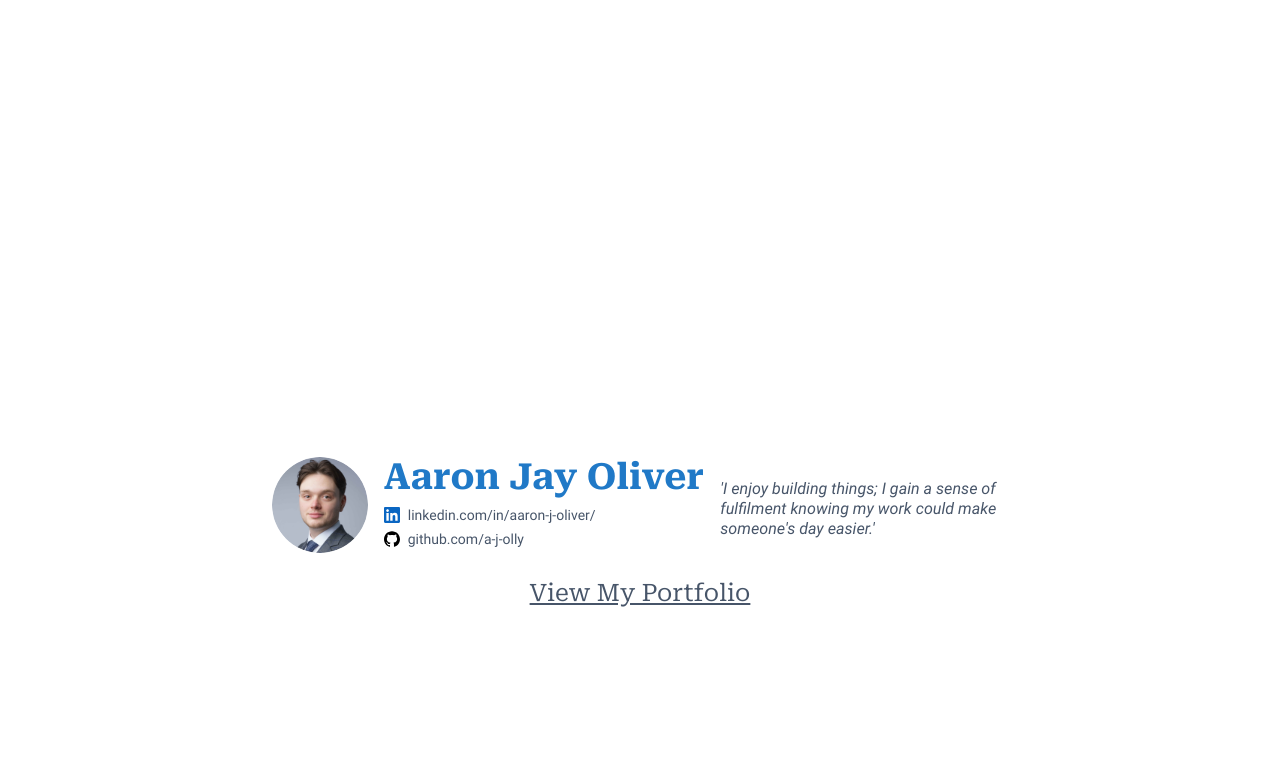
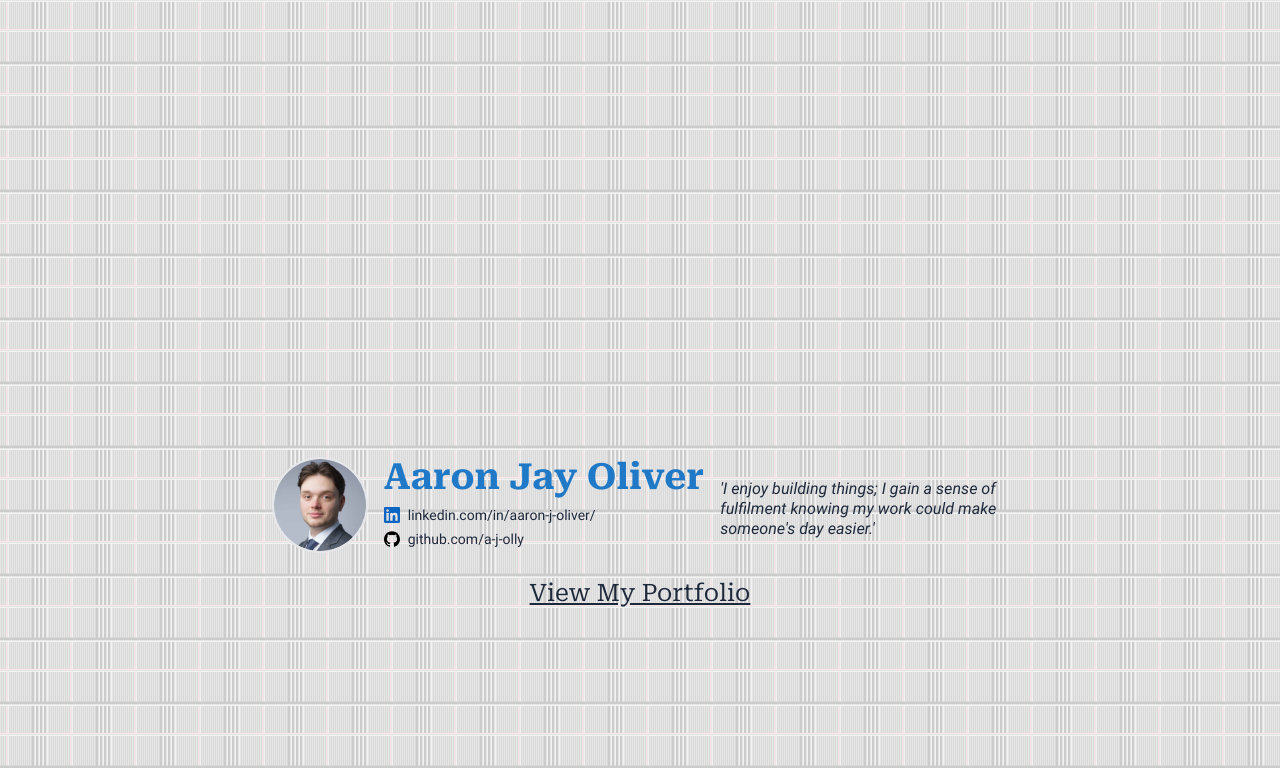
Before and after one commit to a-j-olly/aaronjayoliver.com, a SvelteKit app in the folder fe/: page / in a window 1280 px wide. Shown: the part 675-1443 px from the top of the page. Built offline with nearby package versions, Linux system fonts and the light colour scheme.

Commit message:
Created page background, updated styling.

```diff
--- a/fe/src/app.css
+++ b/fe/src/app.css
@@ -1,6 +1,68 @@
 @import 'tailwindcss/base';
 @import 'tailwindcss/components';
 @import 'tailwindcss/utilities';
+
+body {
+	background-image: repeating-linear-gradient(
+			180deg,
+			#ffe6e6 0px,
+			#ffe6e6 1px,
+			#e6e6e6 1px,
+			#e6e6e6 2px,
+			#f2f2f2 2px,
+			#f2f2f2 3px,
+			transparent 3px,
+			transparent 32px,
+			#cccccc 33px,
+			#cccccc 35px,
+			#e6e6e6 35px,
+			#e6e6e6 36px,
+			#f2f2f2 36px,
+			#f2f2f2 37px,
+			transparent 37px,
+			transparent 64px
+		),
+		repeating-linear-gradient(
+			90deg,
+			transparent 0px,
+			transparent 6px,
+			#ffe6e6 6px,
+			#ffe6e6 7px,
+			#e6e6e6 7px,
+			#e6e6e6 8px,
+			#f2f2f2 8px,
+			#f2f2f2 9px,
+			transparent 9px,
+			transparent 32px,
+			#cccccc 32px,
+			#cccccc 34px,
+			#e6e6e6 34px,
+			#e6e6e6 35px,
+			#f2f2f2 35px,
+			#f2f2f2 36px,
+			#cccccc 36px,
+			#cccccc 38px,
+			#e6e6e6 38px,
+			#e6e6e6 39px,
+			#f2f2f2 39px,
+			#f2f2f2 40px,
+			#cccccc 40px,
+			#cccccc 42px,
+			#e6e6e6 42px,
+			#e6e6e6 43px,
+			#f2f2f2 43px,
+			#f2f2f2 44px,
+			#cccccc 44px,
+			#cccccc 46px,
+			#e6e6e6 46px,
+			#e6e6e6 47px,
+			#f2f2f2 47px,
+			#f2f2f2 48px,
+			transparent 48px,
+			transparent 64px
+		),
+		repeating-linear-gradient(90deg, #e6e6e6, #e6e6e6 1px, #d9d9d9 1px, #d9d9d9 2px);
+}
 
 @layer base {
 	/* roboto-regular - latin */
--- a/fe/src/routes/+error.svelte
+++ b/fe/src/routes/+error.svelte
@@ -4,7 +4,7 @@
 
 <div class="flex h-screen flex-col items-center justify-center">
 	<div class="flex flex-col items-center justify-center">
-		<h1 class="text-dark-blue font-serif text-4xl">{$page.status} - {$page.error?.message}</h1>
+		<h1 class="text-dark-blue font-bold font-serif text-2xl sm:text-4xl">{$page.status} - {$page.error?.message}</h1>
 		{#if $page.status == 404}
 			{#if $page.url.pathname === '/blog'}
 				<p class="mt-2">Page is under contruction!</p>
--- a/fe/src/routes/+page.svelte
+++ b/fe/src/routes/+page.svelte
@@ -15,7 +15,9 @@
 <div class="flex flex-col items-center justify-center">
 	<!-- page 1 -->
 	<div class="flex h-screen items-center justify-center">
-		<div class="flex h-min flex-row items-center justify-center divide-x-2 font-serif">
+		<div
+			class="flex h-min flex-row items-center justify-center divide-x-4 divide-slate-600 font-serif"
+		>
 			<ul class="text-dark-blue pr-3 text-right text-4xl font-bold">
 				<li>
 					<h1>Aaron</h1>
@@ -28,7 +30,7 @@
 				</li>
 			</ul>
 
-			<ul class="pl-3 text-4xl text-slate-600">
+			<ul class="pl-3 text-4xl text-slate-800">
 				<li>
 					<a
 						class="underline hover:text-blue-600 hover:decoration-blue-600"
@@ -50,9 +52,9 @@
 
 	<!-- page 2 -->
 	<div class="flex h-screen flex-col items-center justify-center" id="about">
-		<div class="m-2 flex flex-wrap gap-x-4 py-2">
+		<div class="m-2 flex flex-wrap justify-center gap-x-4 py-2">
 			<div class="min-w-12">
-				<img class="max-w-24 rounded-full bg-gray-50" src={portrait} alt="Aaron Jay Oliver" />
+				<img class="max-w-24 rounded-full border-2" src={portrait} alt="Aaron Jay Oliver" />
 			</div>
 
 			<div class="flex min-w-36 gap-x-4">
@@ -72,7 +74,7 @@
 							/>
 						</svg>
 						<a
-							class="truncate text-sm text-slate-600 hover:text-blue-600 hover:decoration-blue-600"
+							class="truncate text-sm text-slate-800 hover:text-blue-600 hover:decoration-blue-600"
 							href="https://www.linkedin.com/in/aaron-j-oliver/">linkedin.com/in/aaron-j-oliver/</a
 						>
 					</div>
@@ -85,14 +87,14 @@
 							/>
 						</svg>
 						<a
-							class="truncate text-sm text-slate-600 hover:text-blue-600 hover:decoration-blue-600"
+							class="truncate text-sm text-slate-800 hover:text-blue-600 hover:decoration-blue-600"
 							href="https://github.com/a-j-olly">github.com/a-j-olly</a
 						>
 					</div>
 				</div>
 			</div>
 			<div class="flex min-w-0 max-w-prose items-center justify-center pt-2 sm:max-w-72">
-				<p class="italic leading-5 text-slate-600">
+				<p class="italic leading-5 text-slate-800">
 					'I enjoy building things; I gain a sense of fulfilment knowing my work could make
 					someone's day easier.'
 				</p>
@@ -100,7 +102,7 @@
 		</div>
 
 		<a
-			class="mt-2 text-center font-serif text-2xl text-slate-600 underline hover:text-blue-600 hover:decoration-blue-600"
+			class="mt-2 text-center font-serif text-2xl text-slate-800 underline hover:text-blue-600 hover:decoration-blue-600"
 			href="/portfolio">View My Portfolio</a
 		>
 	</div>
--- a/fe/src/routes/portfolio/+layout.svelte
+++ b/fe/src/routes/portfolio/+layout.svelte
@@ -3,9 +3,9 @@
 </script>
 
 <header>
-	<nav class="m-2 mb-6 grid grid-cols-3">
+	<nav class="m-2 grid grid-cols-3">
 		<div
-			class="flex h-min flex-row justify-start divide-x-2 font-serif max-sm:col-start-2 max-sm:justify-center"
+			class="flex h-min flex-row justify-start divide-x-2 divide-slate-600 font-serif max-sm:col-start-2 max-sm:justify-center"
 		>
 			<ul class="text-dark-blue pr-2 text-right text-lg font-bold leading-5">
 				<li>
@@ -19,7 +19,7 @@
 				</li>
 			</ul>
 
-			<ul class="pl-2 text-lg leading-5 text-slate-600">
+			<ul class="pl-2 text-lg leading-5 text-slate-800">
 				<li>
 					<a class="underline hover:text-blue-600 hover:decoration-blue-600" href="/#about">about</a
 					>
--- a/fe/src/routes/portfolio/+page.svelte
+++ b/fe/src/routes/portfolio/+page.svelte
@@ -43,11 +43,11 @@
 	}
 </script>
 
-<div class="mx-2 sm:mx-4 md:mx-8 lg:mx-16">
+<div class="mx-2 sm:mx-4 md:mx-8 lg:mx-16 xl:mx-24 2xl:mx-32">
 	<div class="relative">
-		<h1 class="text-center font-serif text-2xl font-bold text-slate-600">Skills</h1>
+		<h1 class="text-center font-serif text-2xl font-bold text-slate-800">Skills</h1>
 		<div
-			class="absolute bottom-0 right-0 flex h-8 w-10 items-center justify-center rounded-t-sm bg-slate-200"
+			class="absolute bottom-0 right-0 sm:right-10 md-right-5 flex h-8 w-10 items-center justify-center rounded-t-sm bg-slate-200"
 		>
 			<button
 				type="button"
@@ -62,16 +62,16 @@
 	</div>
 
 	<ul
-		class="grid grid-cols-3 gap-2 border bg-slate-100 shadow-inner shadow-slate-200 sm:grid-cols-5 lg:grid-cols-8"
+		class="grid grid-cols-3 gap-2 rounded-sm border-2 bg-slate-100 px-2 shadow-inner shadow-slate-200 sm:grid-cols-5 sm:rounded-full lg:grid-cols-8 2xl:grid-cols-11"
 	>
 		{#each $tagStore as tag}
 			<Pill {tag} selected={tagController} on:toggle={tagToggleHandler} />
 		{/each}
 	</ul>
 
-	<h1 class="text-center font-serif text-2xl font-bold text-slate-600">Projects</h1>
+	<h1 class="text-center font-serif text-2xl font-bold text-slate-800">Projects</h1>
 
-	<div class="m-auto grid grid-cols-1 gap-4 md:grid-cols-2 lg:grid-cols-3">
+	<div class="m-auto grid grid-cols-1 gap-4 lg:grid-cols-2 xl:grid-cols-3">
 		{#each displayedProjects as project}
 			<Card
 				name={project.name}
--- a/fe/src/routes/portfolio/Card.svelte
+++ b/fe/src/routes/portfolio/Card.svelte
@@ -4,8 +4,8 @@
 	export let navURL;
 </script>
 
-<a class="min-h-32 min-w-64 overflow-hidden border bg-white shadow-lg" href={navURL}>
+<a class="min-h-32 min-w-64 overflow-hidden border bg-slate-100 shadow-lg" href={navURL}>
 	<img src={imageURL} alt={name} class="w-full object-cover" />
 
-	<h2 class="text-center font-serif text-lg font-bold text-slate-600">{name}</h2>
+	<h2 class="text-center font-serif text-lg font-bold text-slate-800">{name}</h2>
 </a>
```
